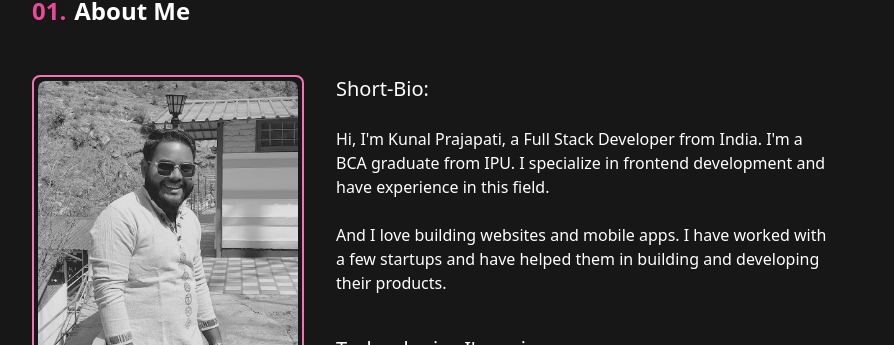
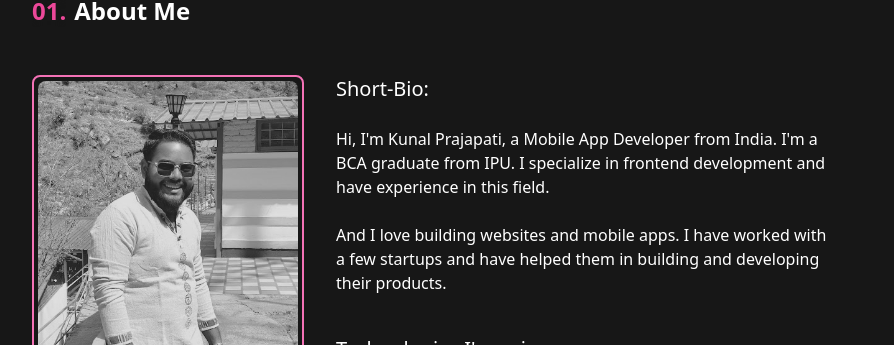
Before and after one commit to KunalPrajapati/PortfolioV3, a Next.js app: page / in a window 1280 px wide. Shown: the part 933-1278 px from the top of the page, without its empty margins (144-1038 px from the left). Built offline with nearby package versions, Linux system fonts and the light colour scheme.

Commit message:
info update

```diff
--- a/src/Components/About/About.tsx
+++ b/src/Components/About/About.tsx
@@ -49,7 +49,7 @@ const Profile: React.FC = () => {
                 <div className="mt-12 dark:text-gray-800 ">
                     <h4 className="mb-6 text-xl">Short-Bio:</h4>
                     <p className="lg:w-[80%] ">
-                        Hi, I'm Kunal Prajapati, a Full Stack Developer from India. I'm a BCA graduate from IPU. I specialize in frontend development and have experience in this field.
+                        Hi, I'm Kunal Prajapati, a Mobile App Developer from India. I'm a BCA graduate from IPU. I specialize in frontend development and have experience in this field.
                         <br />
                         <br />
                         And I love building websites and mobile apps. I have worked with a few startups and have helped them in building and developing their products.
```
